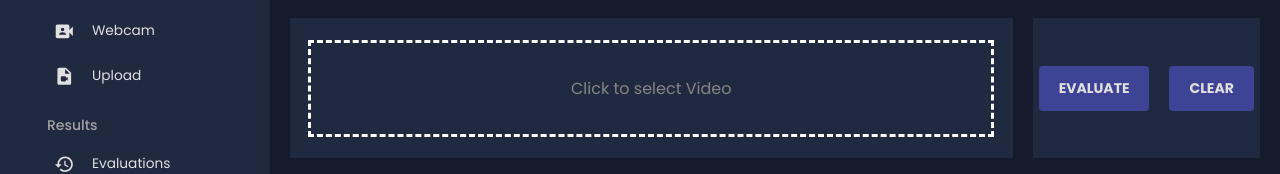
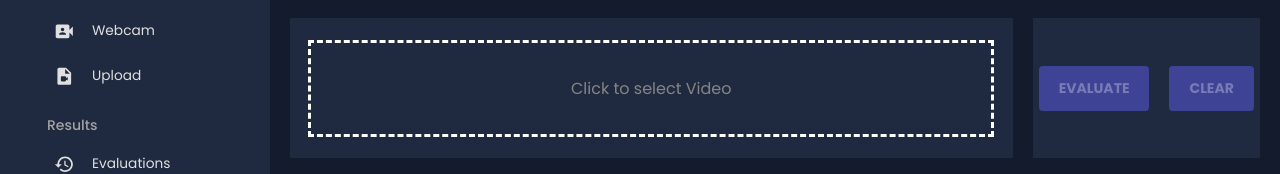
Before and after one commit to Sandupa20191115/engageTrack-demo, a React (Create React App) app: page /videoUpload in a window 1280 px wide. Shown: the part 165-339 px from the top of the page. Built offline with nearby package versions, Linux system fonts and the light colour scheme.

Commit message:
capture and upload works with pose

```diff
--- a/src/scenes/videoupload/index.jsx
+++ b/src/scenes/videoupload/index.jsx
@@ -62,6 +62,7 @@ const VideoUpload = () => {
     };
 
     const handleUploadFile = async (ev) => {
+        setLoading(true);
         // ev.preventDefault();
 
         // setisUploading(true);
@@ -83,11 +84,14 @@ const VideoUpload = () => {
                 setEvalArr(data.data);
                 console.log(data.data);
                 setEvalValue(data.value);
+                setLoading(false);
             } else {
                 openSnack(response.data.Error + ", Please try again", "warning");
+                setLoading(false);
             }
         } catch (error) {
-            openSnack("Unknown Error Occured" + " Please try again", "error")
+            openSnack("Unknown Error Occurred" + " Please try again", "error")
+            setLoading(false);
         }
     };
 
@@ -187,12 +191,14 @@ const VideoUpload = () => {
 
                         <CustomButton
                             title={"Evaluate"}
+                            disable={src === ""}
                             onClick={() => handleUploadFile()}/>
 
                         <CustomButton title={"Clear"}
-                             onClick={() => {
-                                 setSrc("");
-                             }}/>
+                                      disable={loading || src === ""}
+                                      onClick={() => {
+                                          setSrc("");
+                                      }}/>
                     </Box>
                 </Box>
 
```
Also changed, not shown: 1 other file (tests, documents, lock files or other folders).
